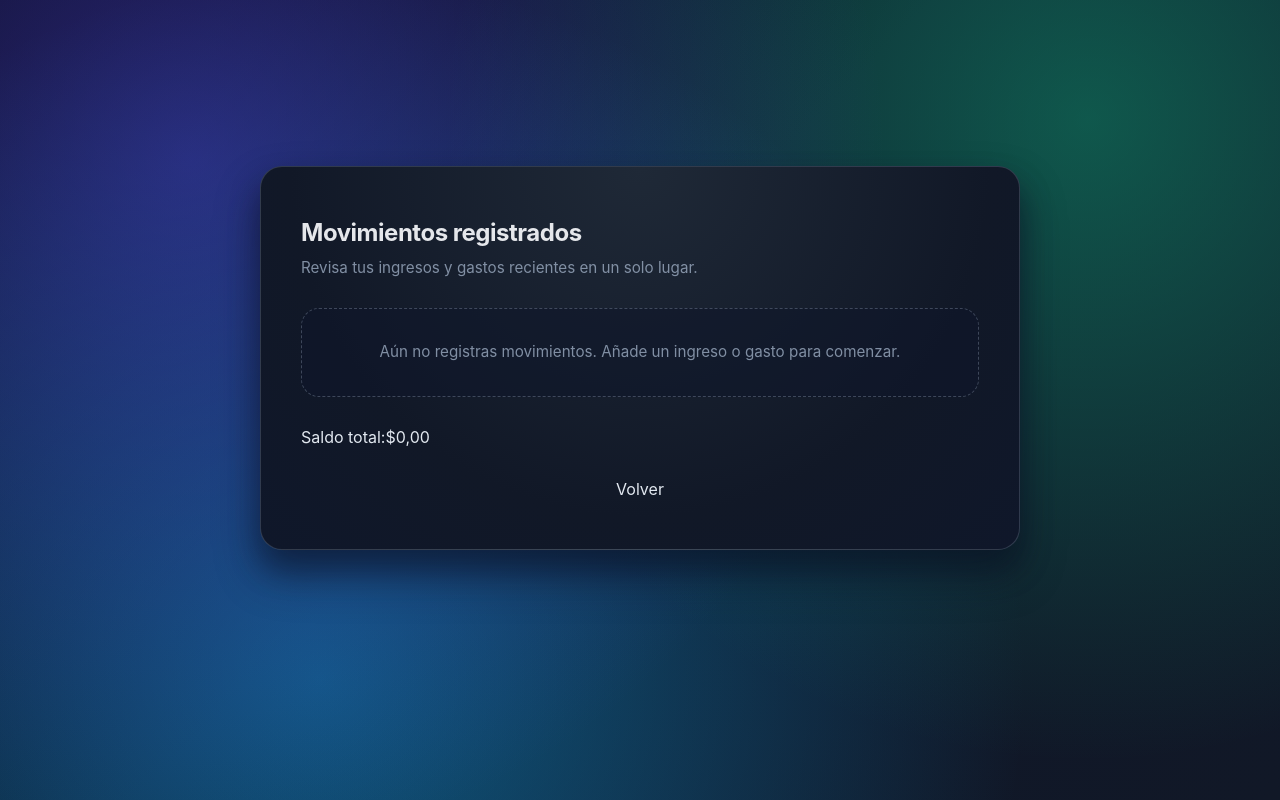
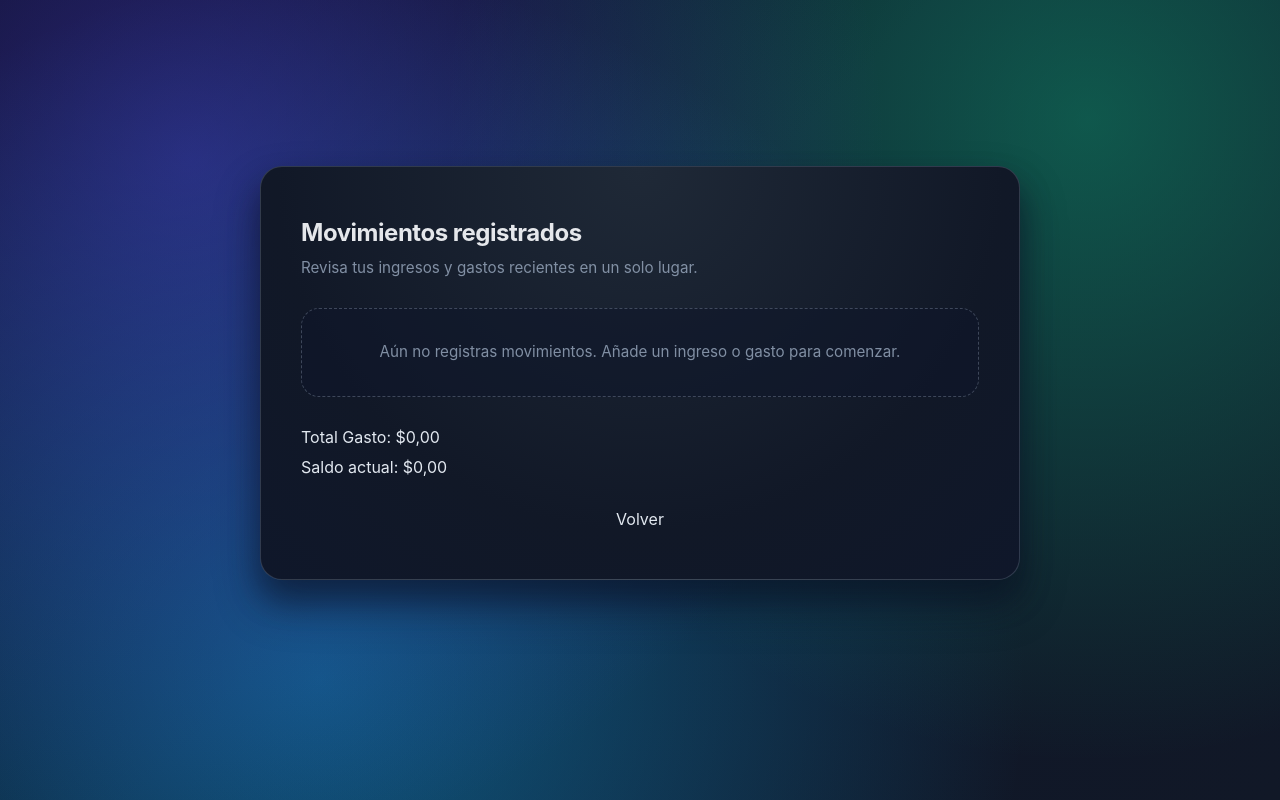
Before and after one commit to lu1334/quickBudget, a React (Vite) app: page /show-items in a window 1280 px wide. Built offline with nearby package versions, Linux system fonts and the light colour scheme.

Commit message:
Add totalExpenseCalculate utility and update ShowItems component for expense tracking

```diff
--- a/src/components/ShowItems/ShowItems.css
+++ b/src/components/ShowItems/ShowItems.css
@@ -106,3 +106,10 @@
     padding: 1.75rem 1.2rem;
   }
 }
+
+.qb-list__total {
+  display: flex;
+  flex-direction: column;
+  gap: 0.4rem;
+
+}
--- a/src/components/ShowItems/ShowItems.tsx
+++ b/src/components/ShowItems/ShowItems.tsx
@@ -1,14 +1,33 @@
 import { useBudgetContext } from "../../context/quickBudgetContext";
 import { formatAmount } from "../../utils/formatAmount";
 import { totalIncomeCalculate } from "../../utils/totalIncomeCalculate";
+import { totalExpenseCalculate } from "../../utils/totalExpenseCalculate";
 import { useNavigate } from "react-router-dom";
 import "./ShowItems.css";
+import { useEffect } from "react";
 
 export const ShowItems = () => {
-  const { listItem,listIncome,setTotalIncome ,totalIncome} = useBudgetContext();
-  setTotalIncome(totalIncomeCalculate(listItem,listIncome.toString().split(",").map(Number)));
+  const {
+    listItem,
+    listIncome,
+    setTotalIncome,
+    totalIncome,
+    setTotalExpenses,
+    totalExpenses,
+  } = useBudgetContext();
+
+  useEffect(() => {
+    if (!listIncome || listIncome.length === 0) return;
+    const income =totalIncomeCalculate(listItem, listIncome.toString().split(",").map(Number))
+    const expense =totalExpenseCalculate(listItem);
+    if(income !== undefined)setTotalIncome(income)
+    setTotalExpenses(expense)
+  }, [listItem, listIncome, setTotalIncome, setTotalExpenses]);
+
+
   const hasItems = listItem.length > 0;
   const navigate = useNavigate();
+
   return (
     <section className="qb-list-card">
       <div className="qb-list-heading">
@@ -33,8 +52,8 @@ export const ShowItems = () => {
         )}
       </ul>
       <div className="qb-list__total">
-        <span>Saldo total:</span>
-        <span>${formatAmount(String(totalIncome))}</span>
+        <span>Total Gasto: ${formatAmount(String(totalExpenses))}</span>
+        <span>Saldo actual: ${formatAmount(String(totalIncome))}</span>
       </div>
       <button className="qb-secondary" onClick={() => navigate("/")}>
         Volver
--- /dev/null
+++ b/src/utils/totalExpenseCalculate.ts
@@ -0,0 +1,8 @@
+import type { Item } from "../types/types";
+
+export const totalExpenseCalculate = (listItem:Item[]) => {
+    const totalExpense = listItem.reduce((acc,item )=> {
+      return acc + Number(item.amountExpense)
+    },0)
+    return totalExpense;
+}
--- a/src/utils/totalIncomeCalculate.ts
+++ b/src/utils/totalIncomeCalculate.ts
@@ -1,9 +1,13 @@
+
 import type{ Item } from "../types/types"
+import { totalExpenseCalculate } from "./totalExpenseCalculate"
 
 export const totalIncomeCalculate = (listItem:Item[],arrIncome:number[]) => {
-
-      const totalExpense = listItem.reduce((acc,item )=> {
-        return acc + Number(item.amountExpense)
-      },0)
-      return (arrIncome.reduce((a,b) => a + b, 0) - totalExpense)
+      const totalExpense = totalExpenseCalculate(listItem)
+      const totalIncome = (arrIncome.reduce((a,b) => a + b, 0))
+      if(totalIncome < totalExpense ){
+        alert("the expenses exceed the income")
+        return
+      }
+      return totalIncome - totalExpense
 }
```
